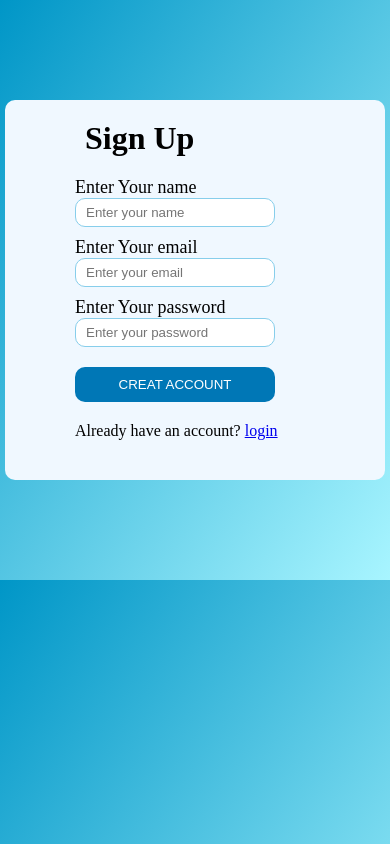
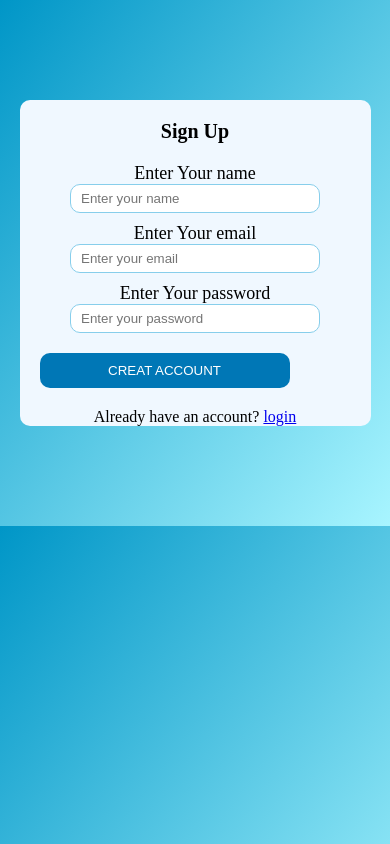
Before and after one commit to ReyanAhmad872/signup-page-, a plain HTML site: page index.html in a window 390 px wide. Drawn offline with Linux system fonts and the light colour scheme.

Commit message:
Update style.css

```diff
--- a/style.css
+++ b/style.css
@@ -12,13 +12,16 @@ body {
   border: 2px;
   margin: 100px auto;
   border-radius: 10px;
-  width: 380px;
-  height: 380px;
+  width: 90%;          /* پہلے fixed 380px تھا */
+  max-width: 380px;    /* بڑے screen پر 380px سے زیادہ نہ ہو */
+  height: auto;        /* height کو auto کر دیا تاکہ content adjust ہو */
   background-color: aliceblue;
 }
+
 h1 {
   padding-top: 20px;
   padding-left: 80px;
+  text-align: center;  /* چھوٹی screen پر اچھا لگے گا */
 }
 
 .from {
@@ -32,8 +35,7 @@ h1 {
 }
 
 input {
-  padding: 6px;
-  padding-left: 10px;
+  padding: 6px 10px;
   border: 1.5px solid skyblue;
   border-radius: 10px;
   width: 200px;
@@ -42,10 +44,8 @@ input {
 button {
   margin-top: 10px;
   margin-left: 50px;
-
   padding: 10px;
   border-radius: 10px;
-  border: 1.5px solid skyblue;
   background-color: #0077b6;
   color: white;
   border: none;
@@ -56,6 +56,31 @@ button:hover {
   background-color: #0096c7;
   cursor: pointer;
 }
+
 .footer {
   padding-left: 70px;
 }
+
+/* 📱 Mobile responsive adjustments */
+@media (max-width: 480px) {
+  .p {
+    padding-left: 0;
+    text-align: center;
+  }
+
+  input, button {
+    width: 90%;
+    max-width: 250px;
+    margin-left: 0;
+  }
+
+  h1 {
+    padding-left: 0;
+    font-size: 20px;
+  }
+
+  .footer {
+    padding-left: 0;
+    text-align: center;
+  }
+}
```
